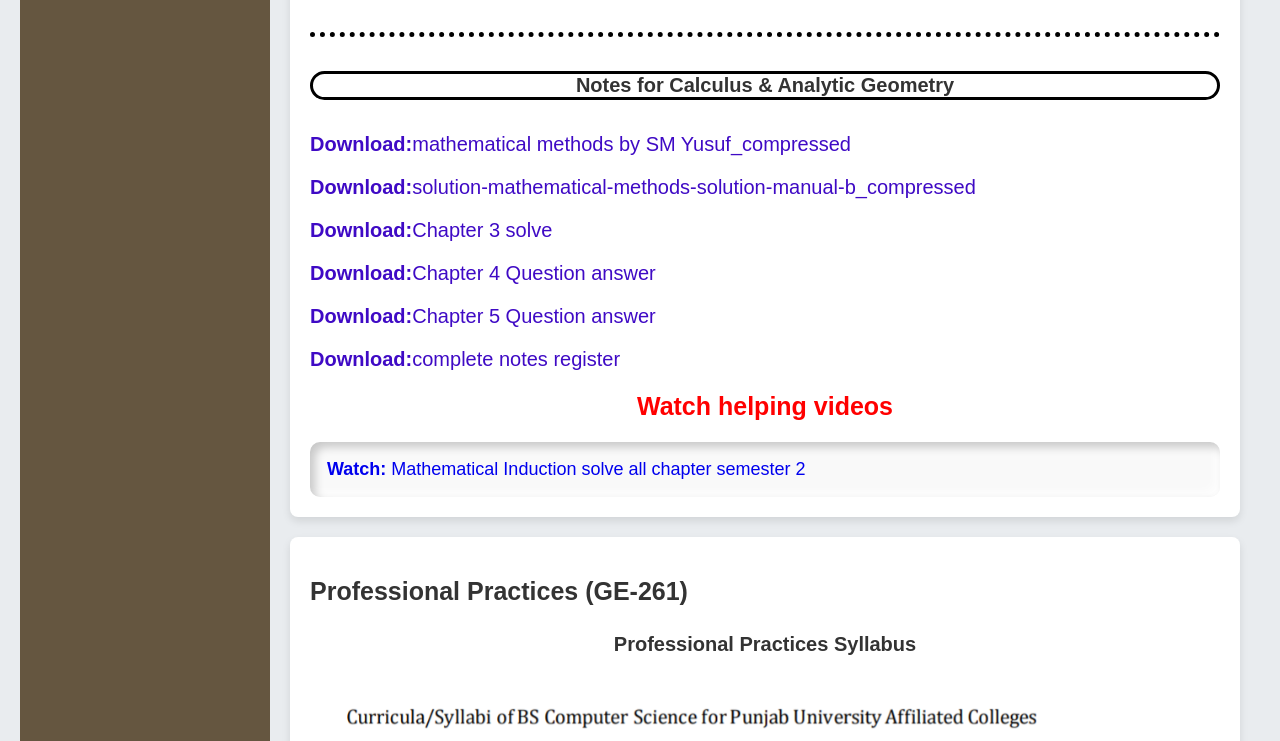
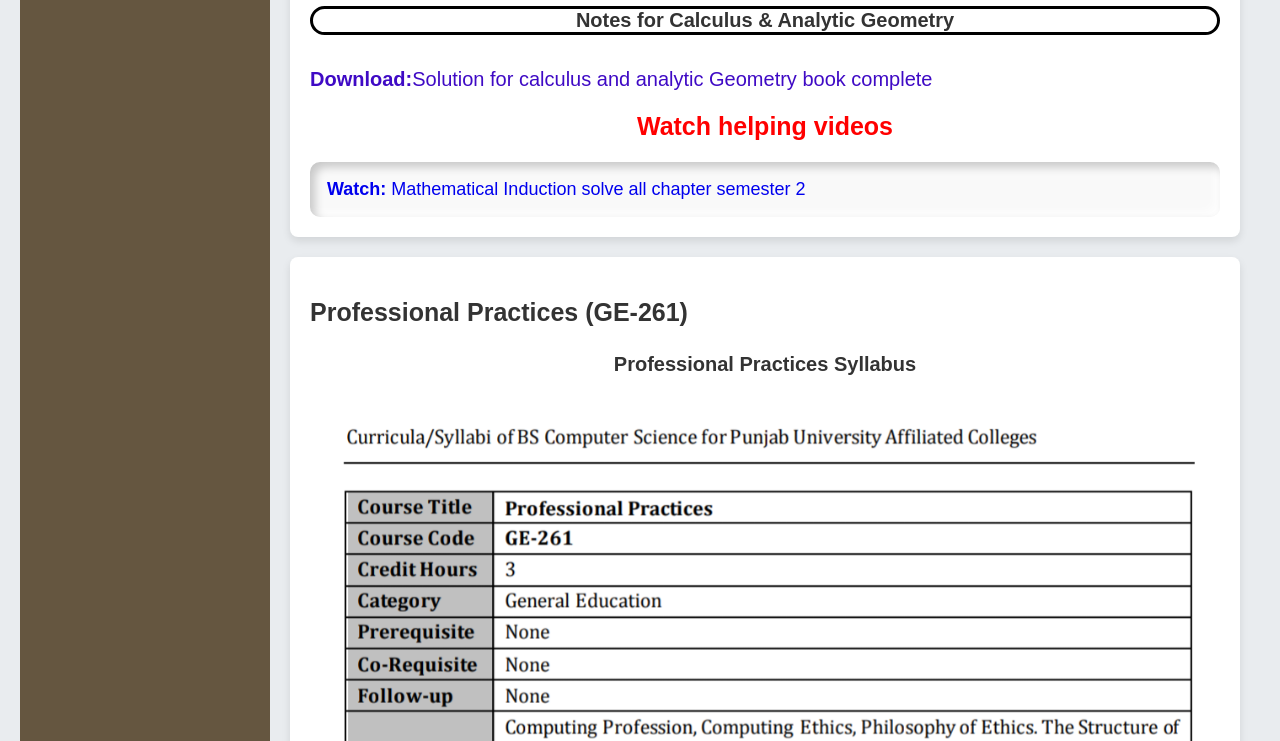
Before and after one commit to sheri-khan/Bscs-sem3_pu, a plain HTML site: page index.html in a window 1280 px wide. Shown: the part 5999-6740 px from the top of the page. Drawn offline with nearby package versions, Linux system fonts and the light colour scheme; a script that the page names is missing; a web font is replaced by a local one.

Commit message:
removing previous file

```diff
--- a/index.html
+++ b/index.html
@@ -92,11 +92,11 @@
                 <div id="notes">
                     <h5>Notes for Comp. Organization & Assembly language</h5>
                     <!-- Links to notes and past papers -->
-                    <a id="anote" href="pdfs/Digital/DIGITAL_ELECTRONICS-by-Flyod.pdf" target="_blank"><b>Download:</b>1-Digital logic design</a id="anote">
+                    <!-- <a id="anote" href="pdfs/Digital/DIGITAL_ELECTRONICS-by-Flyod.pdf" target="_blank"><b>Download:</b>1-Digital logic design</a id="anote"> -->
 
                     <h1 id="notes-youtube-link">Watch helping videos</h1>
                     <div id="notes-youtube-link-here">
-                    <a id="notes-youtube-link-here-a" href="https://youtu.be/O0gtKDu_cJc?si=TscNeRD-W81esAnO" target="_blank" ><b>Watch:</b>complete digital logic design course by Gate smasher.All your presentaiton topipcs are here</a>
+                    <!-- <a id="notes-youtube-link-here-a" href="https://youtu.be/O0gtKDu_cJc?si=TscNeRD-W81esAnO" target="_blank" ><b>Watch:</b>complete digital logic design course by Gate smasher.All your presentaiton topipcs are here</a> -->
                     </div>
                 </div>
             </section>
@@ -111,12 +111,7 @@
 
 
 
-                    <a id="anote" href="pdfs/Linear/mathematical methods by SM Yusuf_compressed.pdf" target="_blank"><b>Download:</b>mathematical methods by SM Yusuf_compressed</a id="anote">
-                    <a id="anote" href="pdfs/Linear/solution-mathematical-methods-solution-manual-b_compressed.pdf" target="_blank"><b>Download:</b>solution-mathematical-methods-solution-manual-b_compressed</a id="anote">
-                    <a id="anote" href="pdfs/Linear/Algebra chapter no 3 Exercise 3.1.pdf" target="_blank"><b>Download:</b>Chapter 3 solve</a id="anote">
-                        <a id="anote" href="pdfs/Linear/Linear Algebra chapter no 4 solved.pdf" target="_blank"><b>Download:</b>Chapter 4 Question answer</a id="anote">
-                    <a id="anote" href="pdfs/Linear/chP no 5 Mathematics .pdf" target="_blank"><b>Download:</b>Chapter 5 Question answer</a id="anote">
-                    <a id="anote" href="pdfs/Linear/linear algebra register.pdf" target="_blank"><b>Download:</b>complete notes register </a id="anote">
+                    <a id="anote" href="pdfs/calculus/(Solution Book) Calculus and Analytical Geometry by S.M Yousaf.pdf" target="_blank"><b>Download:</b>Solution for calculus and analytic Geometry book complete</a id="anote">
 
                         <h1 id="notes-youtube-link">Watch helping videos</h1>
                         <div id="notes-youtube-link-here">
@@ -134,21 +129,9 @@
                 <img src="images/professional.png" alt="professional Practices">
                 <div id="notes">
                     <h5>Notes for Professional Practices</h5>
-                    <a id="anote" style="color: red;font-size: 30px;text-decoration: underline;" href="pdfs/English/English_fullbook_notes.pdf" target="_blank"><b>Download:</b>Full syllabus Notes lets download now</a id="anote">
 
-                    <a id="anote" href="pdfs/English/Bussiness Communication.pdf" target="_blank"><b>Download:</b>1-Business and communication</a id="anote">
+                    <!-- <a id="anote" href="pdfs/English/Bussiness Communication.pdf" target="_blank"><b>Download:</b>1-Business and communication</a id="anote">  -->
 
-                    <a id="anote" href="pdfs/English/Composing, drafting and revising.pdf" target="_blank"><b>Download:</b>2-Compsition, drafting and revising</a id="anote">
-
-                    <a id="anote" href="pdfs/English/Letter formats.pdf" target="_blank"><b>Download:</b>3-Letter formats</a id="anote">
-
-                    <a id="anote" href="pdfs/English/Memo Writing.pdf" target="_blank"><b>Download:</b>4-Memo Writing</a id="anote">
-
-                    <a id="anote" href="pdfs/English/Notes taking and exam attemtation.pdf" target="_blank"><b>Download:</b>5-Notes taking and exam attemtation</a id="anote">
-
-                    <a id="anote" href="pdfs/English/process of writing, audience collection.pdf" target="_blank"><b>Download:</b>6-process of writing, audience collection</a id="anote">
-
-                    <a id="anote" href="pdfs/English/Reading writing and comprehension skills.pdf" target="_blank"><b>Download:</b>7-Reading writing and comprehension  skills</a id="anote">
 
                     <!-- Links to notes and past papers -->
                 </div>
@@ -162,11 +145,7 @@
                 <div id="notes">
                     <h5>Notes for Introduction to Economics</h5>
                     <!-- Links to notes and past papers -->
-                    <a id="anote" href="pdfs/Pakstudy/pakistan studies.pdf" target="_blank"><b>Download:</b>1-pak study notes in urdu</a id="anote">
-
-                    <a id="anote" href="pdfs/Pakstudy/mutalia-pakistan-studies_b.com_part_2_punjab_university.pdf" target="_blank"><b>Download:</b>2-pak study notes in English </a>
-
-                    <a id="anote" href="pdfs/Pakstudy/The emergence of pakistan,chaudhary M,1967.pdf" target="_blank"><b>Download:</b>3- The emergency of paksitan.</a>
+                    <!-- <a id="anote" href="pdfs/Pakstudy/pakistan studies.pdf" target="_blank"><b>Download:</b>1-pak study notes in urdu</a id="anote">  -->
                 </div>
             </section>
 
```
